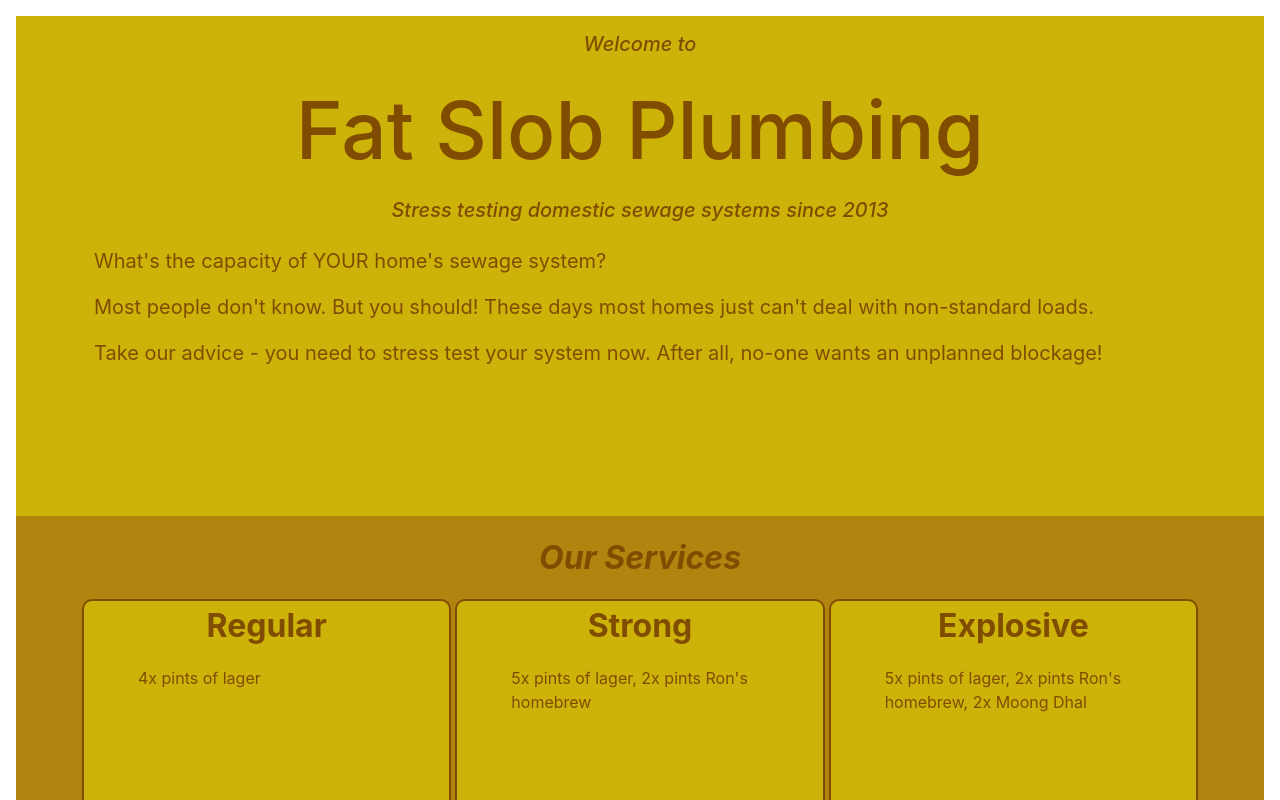
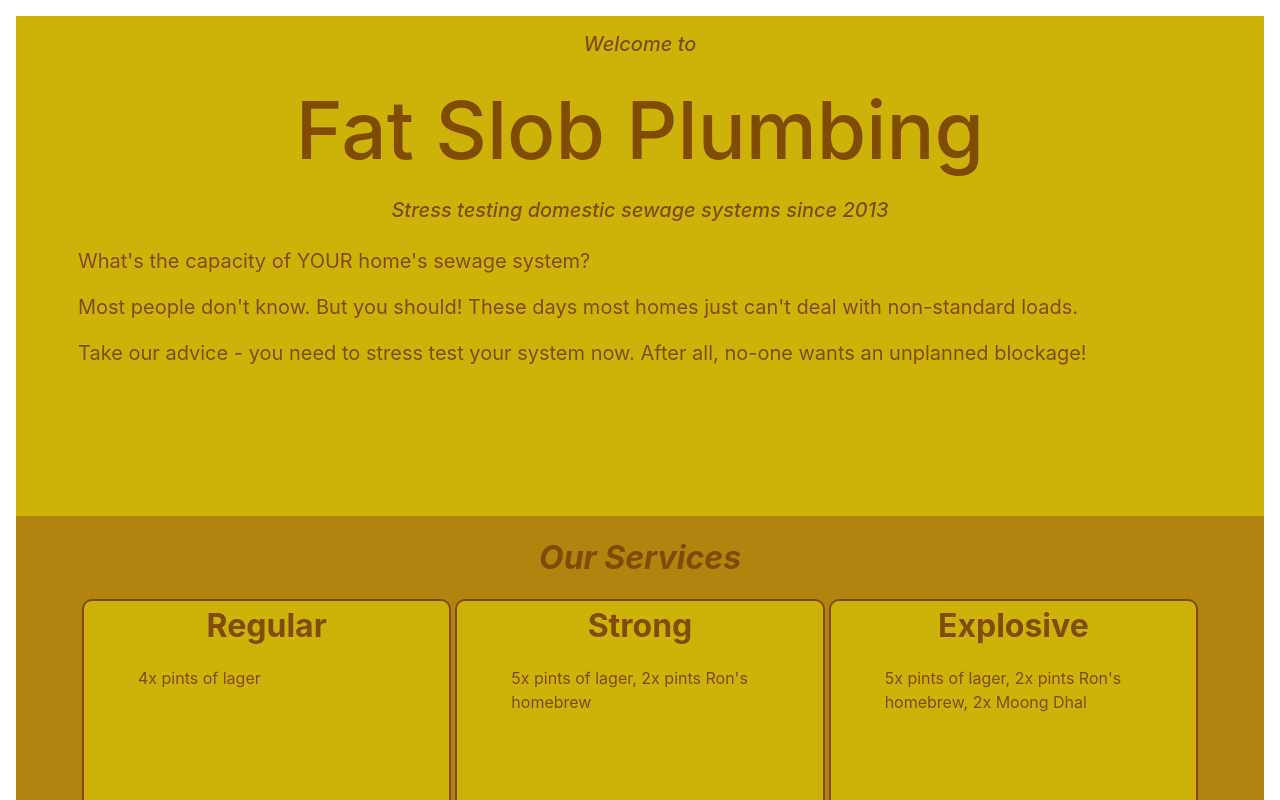
Before and after one commit to headexpanded/fat_slob_plumbing, a Next.js app: page / in a window 1280 px wide. Shown: the top 800 px of the page. Built offline with nearby package versions, Linux system fonts and the light colour scheme.

Commit message:
Intro Section

```diff
--- a/components/sections/IntroSection.tsx
+++ b/components/sections/IntroSection.tsx
@@ -12,7 +12,7 @@ return (
         <div className="introSub"><Typography.SubHeader content="Welcome to"/></div>
         <div className="introTitle"><Typography.MainTitle content = "Fat Slob Plumbing"/></div>
         <div className="introSub"><Typography.SubHeader content="Stress testing domestic sewage systems since 2013"/></div>
-        <div className="container px-4 pb-2">
+        <div className="container px-2 pb-2">
             <div className="row gap-1">
                 <div className="col">
                     <Typography.Paragraph content="What's the capacity of YOUR home's sewage system?"/>
```
